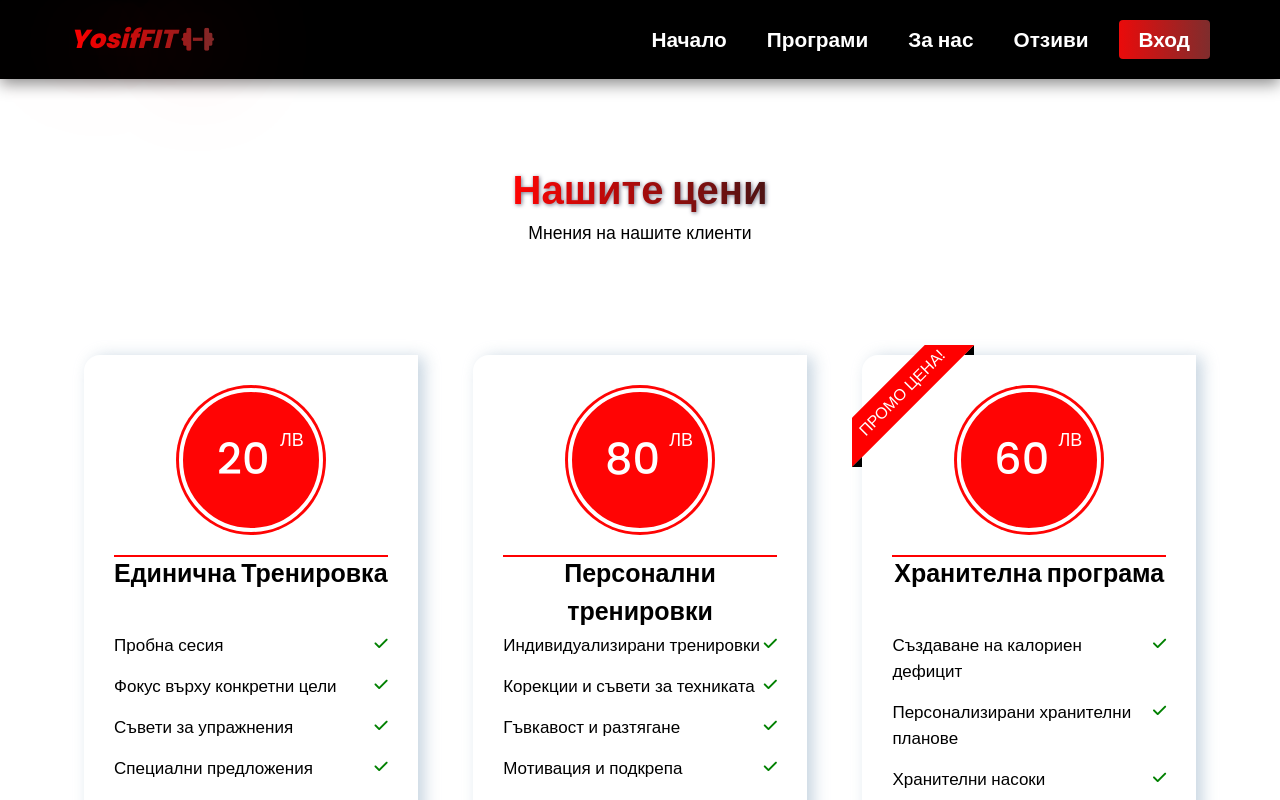
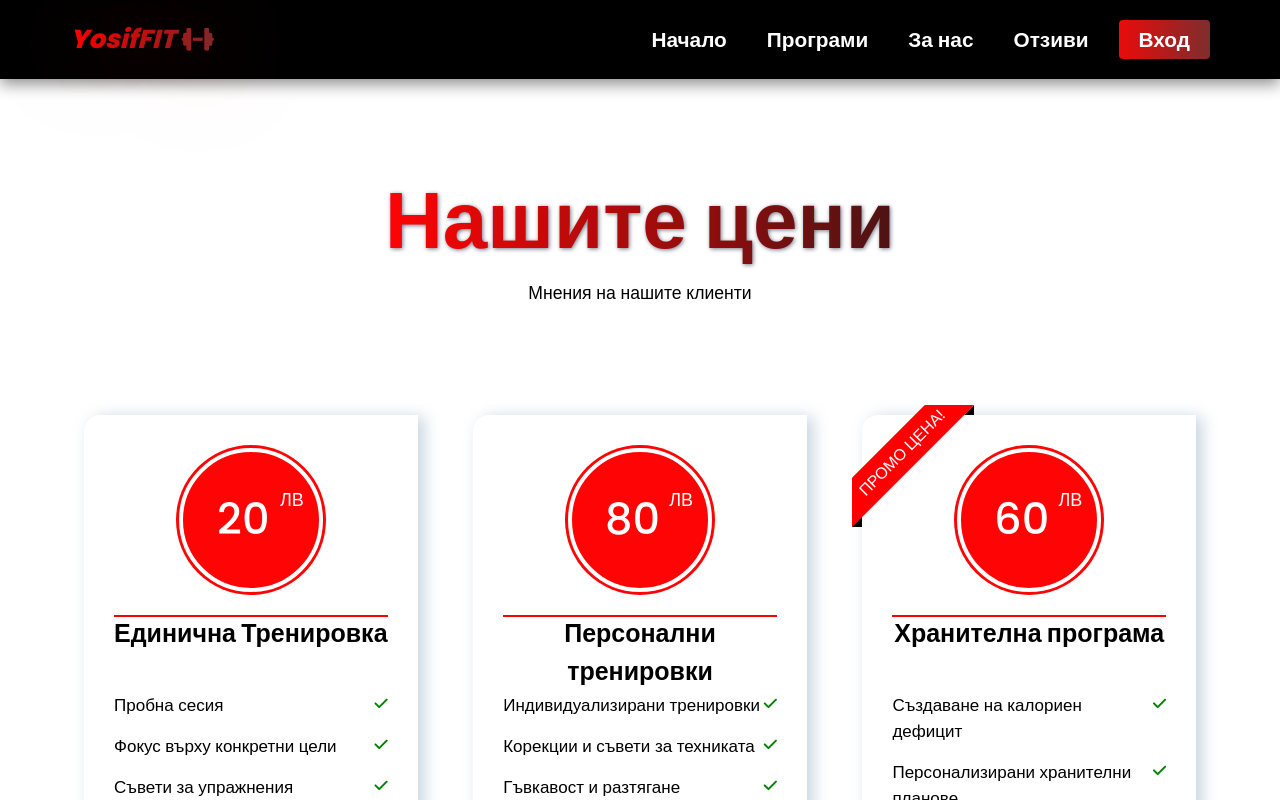
Before and after one commit to eminn-a/Gym-Project, a React (Vite) app in the folder client/: page /price in a window 1280 px wide. Shown: the top 800 px of the page. Built offline with nearby package versions, Linux system fonts and the light colour scheme; no server answers.

Commit message:
price gradient title fix

```diff
--- a/client/src/components/Navbar/NavbarStyles.module.css
+++ b/client/src/components/Navbar/NavbarStyles.module.css
@@ -101,7 +101,6 @@ nav {
   background-position: left;
 }
 
-
 .user {
   height: 40px;
   cursor: pointer;
@@ -120,7 +119,7 @@ nav {
   width: 420px;
   max-height: 0px;
   overflow: hidden;
-  transition: ease-in-out .3s;
+  transition: ease-in-out 0.3s;
 }
 
 .subMenu {
@@ -168,7 +167,7 @@ nav {
 
 .subMenuLink span {
   font-size: 29px;
-  transition: .3s ease-in-out;
+  transition: 0.3s ease-in-out;
 }
 
 .subMenuLink:hover span {
@@ -186,7 +185,7 @@ nav {
   border-radius: 50%;
   padding: 10px;
   margin-right: 8px;
-  background-color: #E5E4E2;
+  background-color: #e5e4e2;
 }
 
 .activePofile {
--- a/client/src/components/PriceTable/PriceTable.jsx
+++ b/client/src/components/PriceTable/PriceTable.jsx
@@ -4,9 +4,9 @@ import PriceTableCard from "./PriceTableCard";
 export default function PriceTable({ priceData }) {
   return (
     <div className={styles.section} id="classes">
-      <h4>
+      <h1>
         <span className={styles.gradientText}>Нашите цени</span>
-      </h4>
+      </h1>
       <p>Мнения на нашите клиенти</p>
       <div className={styles.wrapper}>
         {priceData.map((x, index) => (
--- a/client/src/components/PriceTable/PriceTable.module.css
+++ b/client/src/components/PriceTable/PriceTable.module.css
@@ -33,10 +33,11 @@
   padding: 30px;
   background: white;
   border-radius: 1em 0 1em 0;
-    transition: .3s ease-in-out;
+  transition: 0.3s ease-in-out;
   position: relative;
   cursor: pointer;
-    box-shadow: rgba(136, 165, 191, 0.48) 6px 2px 16px 0px, rgba(255, 255, 255, 0.8) -6px -2px 16px 0px;
+  box-shadow: rgba(136, 165, 191, 0.48) 6px 2px 16px 0px,
+    rgba(255, 255, 255, 0.8) -6px -2px 16px 0px;
 }
 
 .table:hover {
@@ -139,13 +140,11 @@
 .ribbon::before {
   top: 0px;
   right: 28px;
-
 }
 
 .ribbon::after {
   bottom: 28px;
   left: 0px;
-
 }
 
 .ribbon span {
@@ -160,15 +159,13 @@
   transform: rotate(-45deg);
 }
 
-@media screen and (max-width:1387px) {
+@media screen and (max-width: 1387px) {
   .features {
     margin-top: 4.7em;
   }
-
 }
 
-
-@media screen and (max-width:868px) {
+@media screen and (max-width: 868px) {
   .wrapper {
     flex-direction: column;
   }
```
Lines whose indentation alone changed are shown as unchanged.
